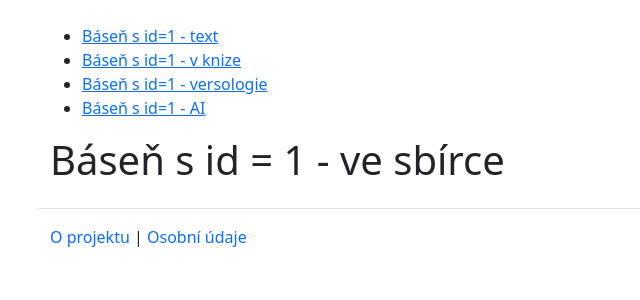
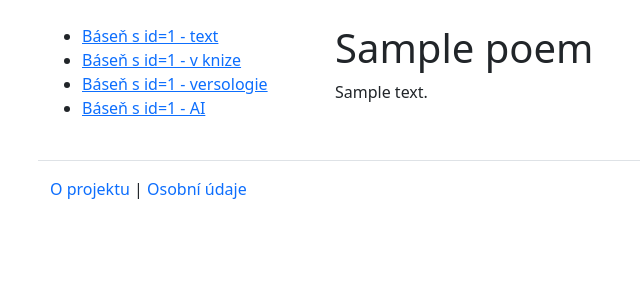
Before and after one commit to kloudak/new-cek, a Django app: template web/templates/web/poem_in_book.html in a window 1280 px wide. Shown: the part 56-356 px from the top of the page, without its empty margins (32-672 px from the left). Run offline with Django 5.2, Linux system fonts and the light colour scheme; the template is opened without the code that fills it: most values are stand-ins (such as "Sample title", 1, 10 or a date in 2020); some libraries are stand-ins or nearby versions.

Commit message:
Poem tex preparation, CSS also for poem text,modifying links.

```diff
--- a/web/static/web/css/styles.css
+++ b/web/static/web/css/styles.css
@@ -52,7 +52,7 @@ ul#book-content li[data-level="5"] {
 
 /* book and poem text */
 
-div.book-text {
+div.book-text, div.poem-text {
     padding: 20px; /* Adds some space inside the div around the text */
     background-color: #fdf6e3; /* Soft background color for ease of reading */
     color: #333; /* Dark text color for contrast */
--- a/web/templates/web/poem_base.html
+++ b/web/templates/web/poem_base.html
@@ -1,20 +1,20 @@
 {% extends "web/base.html" %}
 
-{% block title %}Báseň - {% block poem_title %}{% endblock %}{% endblock %}
-
 {% block content %}
-    <div class="poem-navigation">
+    <div class="row">
+        <div class="col-3 poem-navigation">
             <ul>
-            <li><a href="{% url 'poem_text' id=id %}">Báseň s id={{ id }} - text</a></li>
-            <li><a href="{% url 'poem_in_book' id=id %}">Báseň s id={{ id }} - v knize</a></li>
-            <li><a href="{% url 'poem_versology' id=id %}">Báseň s id={{ id }} - versologie</a></li>
-            <li><a href="{% url 'poem_AI' id=id %}">Báseň s id={{ id }} - AI</a></li>
+                <li><a href="{% url 'poem_text' id=poem.id %}">Báseň s id={{ poem.id }} - text</a></li>
+                <li><a href="{% url 'poem_in_book' id=poem.id %}">Báseň s id={{ poem.id }} - v knize</a></li>
+                <li><a href="{% url 'poem_versology' id=poem.id %}">Báseň s id={{ poem.id }} - versologie</a></li>
+                <li><a href="{% url 'poem_AI' id=poem.id %}">Báseň s id={{ poem.id }} - AI</a></li>
             </ul>
         </div>
 
-    <div class="poem-content">
+        <div class="col-9 poem-content">
             {% block poem_content %}
 
             {% endblock %}
         </div>
+    </div>
 {% endblock %}
--- a/web/templates/web/poem_in_book.html
+++ b/web/templates/web/poem_in_book.html
@@ -1,7 +1,13 @@
 {% extends "web/poem_base.html" %}
 
-{% block poem_title %} - ve sbírcet{% endblock %}
+{% block poem_content %}
+    <h1>{{ poem.title|safe }}</h1>
+    <div class="row">
+        <div class="col-9">
+            {{ poem.html_text|safe }}
+        </div>
+        <div class="col-3">
 
-{% block poem_content %}
-    <h1>Báseň s id = {{ id }} - ve sbírce</h1>
+        </div>
+    </div>
 {% endblock %}
```
Also changed, not shown: web/views.py (+13 -5 lines). Lines whose indentation alone changed are shown as unchanged.
